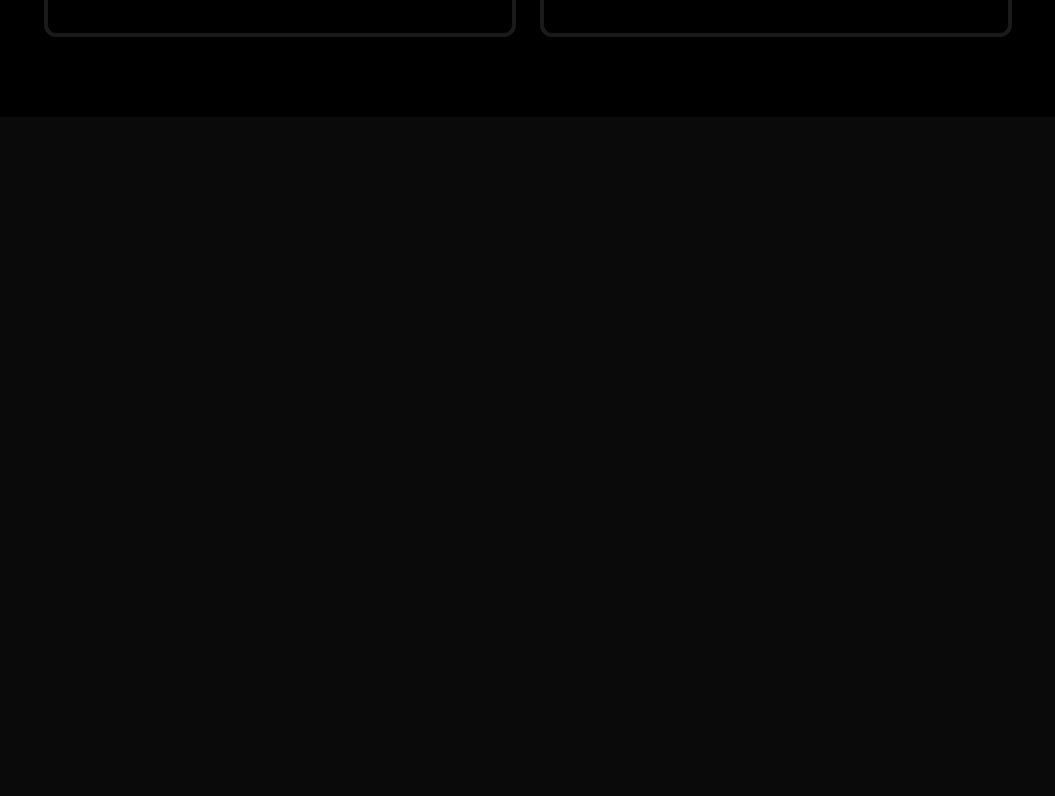
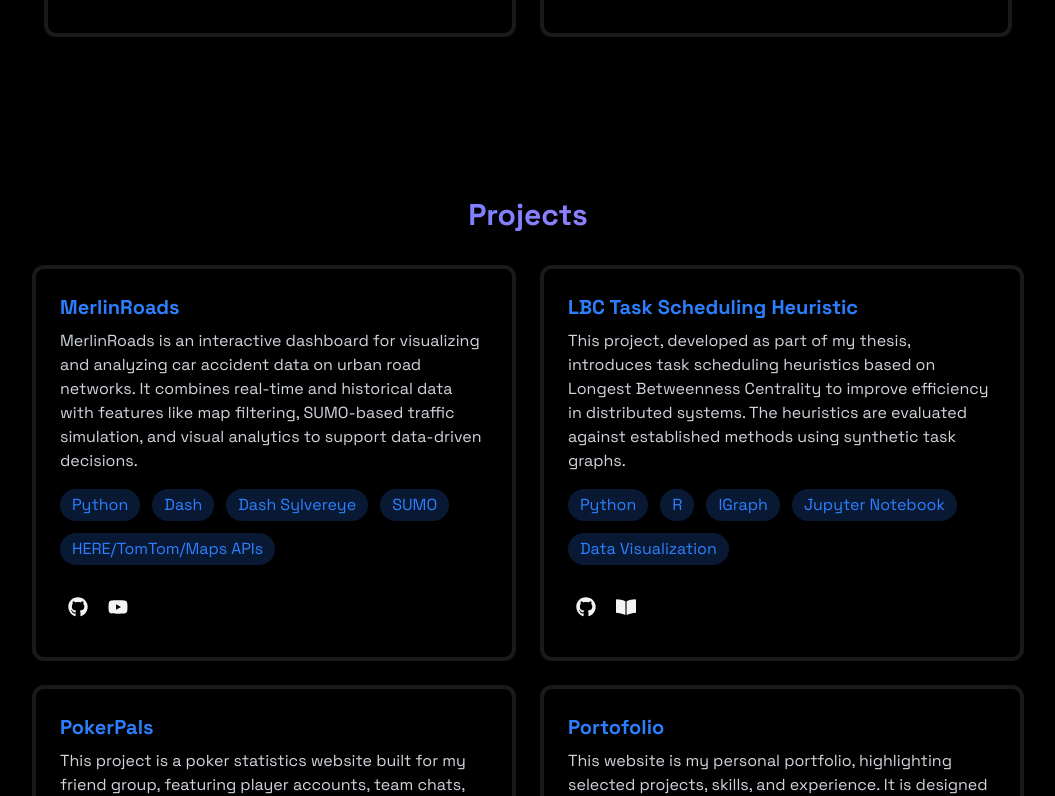
Before and after one commit to Niek-Damink/Portfolio, a React (Vite) app: page / in a window 1280 px wide. Shown: the part 1907-2703 px from the top of the page, without its empty margins (112-1167 px from the left). Before the commit the page ends 2024 px from the top, so only its background shows below. Built offline with nearby package versions, Linux system fonts and the light colour scheme.

Commit message:
Created the Projects Section

```diff
--- a/src/App.jsx
+++ b/src/App.jsx
@@ -1,6 +1,7 @@
 import './App.css'
 import './index.css'
 import { Navbar } from './components/Navbar';
+import { Projects } from './components/sections/Projects';
 import { Home } from './components/sections/Home';
 import { About } from './components/sections/About'
 import { MobileMenu } from './components/MobileMenu';
@@ -22,6 +23,7 @@ function App() {
       <MobileMenu menuOpen={menuOpen} setMenuOpen={setMenuOpen}/>
       <Home />
       <About />
+      <Projects />
 
       </div>
     </>
--- a/src/components/sections/About.jsx
+++ b/src/components/sections/About.jsx
@@ -6,7 +6,7 @@ const techStack = [
     { icon: FaJava, name: 'Java', description: 'Backend Development', color: "text-blue-200", bgColor: "bg-cyan-900" },
     { icon: DiPython, name: 'Python', description: 'Backend Development', color: "text-yellow-300", bgColor: "bg-yellow-900" },
     { icon: SiJavascript, name: 'JavaScript', description: 'Web Scripting', color: 'text-yellow-400', bgColor: 'bg-yellow-900' },
-,   { icon: FaDatabase, name: 'SQL', description: 'Database Querying', color: 'text-blue-600', bgColor: 'bg-blue-100' },
+    { icon: FaDatabase, name: 'SQL', description: 'Database Querying', color: 'text-blue-600', bgColor: 'bg-blue-100' },
     { icon: FaReact, name: 'React', description: 'JavaScript Library', color:"text-cyan-400", bgColor:"bg-teal-900"},
     { icon: SiDjango, name: 'Django', description: 'Python Web Framework', color: 'text-green-500', bgColor: 'bg-green-900' },
     { icon: SiDash, name: 'Dash', description: 'Python Web Framework', color: 'text-indigo-400', bgColor: 'bg-indigo-900' },
@@ -75,7 +75,7 @@ export const About = () => {
                         {skills.map((skill, key) => (
                             <span
                                 key={key}
-                                className='bg-blue-500/20 text-blue-500 py-1 px-3 rounded-full text-md hover:bg-blue-500/30 hover:-translate-y-1 hover:shadow-[0_2px_8px_rgba(59,130,2246,0.2)] transition'
+                                className='bg-blue-500/20 text-blue-500 py-1 px-3 rounded-full text-md hover:bg-blue-500/30 hover:-translate-y-1 hover:shadow-[0_2px_8px_rgba(59,130,246,0.2)] transition'
                             >
                                 {skill}
                             </span>
--- a/src/components/sections/Projects.jsx
+++ b/src/components/sections/Projects.jsx
@@ -0,0 +1,49 @@
+import { FaYoutube, FaGithub, FaBookOpen} from 'react-icons/fa';
+
+const projects = [
+    {title: "MerlinRoads", technologies:["Python", "Dash", "Dash Sylvereye", "SUMO", "HERE/TomTom/Maps APIs"], links:[{icon:FaGithub, link:"#git"}, {icon:FaYoutube, link:"#youtube"}], description:"MerlinRoads is an interactive dashboard for visualizing and analyzing car accident data on urban road networks. It combines real-time and historical data with features like map filtering, SUMO-based traffic simulation, and visual analytics to support data-driven decisions."},
+    {title: "LBC Task Scheduling Heuristic", technologies:["Python", "R", "IGraph", "Jupyter Notebook", "Data Visualization"], links:[{icon:FaGithub, link:"#git"}, {icon:FaBookOpen, link:"#paper"}], description:"This project, developed as part of my thesis, introduces task scheduling heuristics based on Longest Betweenness Centrality to improve efficiency in distributed systems. The heuristics are evaluated against established methods using synthetic task graphs."},
+    {title: "PokerPals", technologies:["Django", "tailwindCSS", "Python", "JavaScript"], links:[{icon:FaGithub, link:"#git"}], description:"This project is a poker statistics website built for my friend group, featuring player accounts, team chats, and awards like most wins or losses. It tracks game history, detailed player stats, and total earnings across all sessions."},
+    {title: "Portofolio", technologies:["React", "TailwindCSS", "JavaScript"], links:[{icon:FaGithub, link:"#git"}], description:"This website is my personal portfolio, highlighting selected projects, skills, and experience. It is designed to provide a clear overview of my work and an easy way to get in touch."}
+]
+
+export const Projects = () => {
+
+    return (
+        <section
+            id="projects"
+            className="min-h-screen flex items-center justify-center py-20">
+            <div className="max-w-5xl mx-auto px-4">
+                <h2 className="text-3xl font-bold mb-8 bg-gradient-to-r from-blue-500 to-purple-400 bg-clip-text text-center text-transparent">
+                    Projects
+                </h2>
+                <div className="grid grid-cols-1 md:grid-cols-2 gap-6">
+                    {projects.map((project, key) => (
+                        <div key={key} className="p-6 rounded-xl border-4 border-white/10 hover:-translate-y-1 hover:border-blue-500/30 hover:shadow-[0_2px_8px_rgba(59,130,246,0.1)] transition-all">
+                            <h3 className="text-xl font-bold mb-2 text-blue-500"> {project.title} </h3>
+                            <p className="text-gray-300"> {project.description}</p>
+                            <div className='flex flex-wrap gap-3 my-4'>
+                            {project.technologies.map((technology, key2) => (
+                                <span key={key2} className='bg-blue-500/20 text-blue-500 py-1 px-3 rounded-full text-md hover:bg-blue-500/30 hover:-translate-y-1 hover:shadow-[0_2px_8px_rgba(59,130,246,0.2)] transition'>
+                                    {technology}
+                                </span>
+                            ))}
+                            </div>
+                            <div className='flex gap-5 py-4 pl-2'>
+                            {project.links.map((link, key3) => (
+                                <a key={key3} href={link.link}>
+                                    <link.icon className='text-xl' />
+                                </a>
+                            ))}
+                            </div>
+                        </div>
+                    ))}
+
+
+                </div>
+
+            </div>
+
+        </section>
+    );
+}
```
